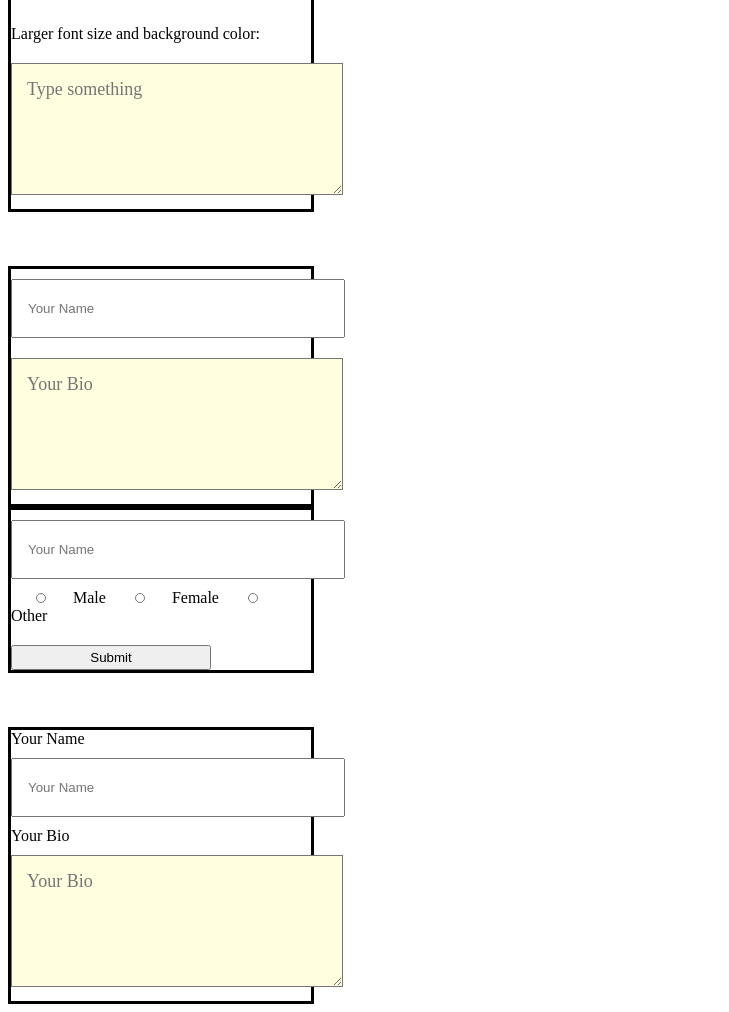
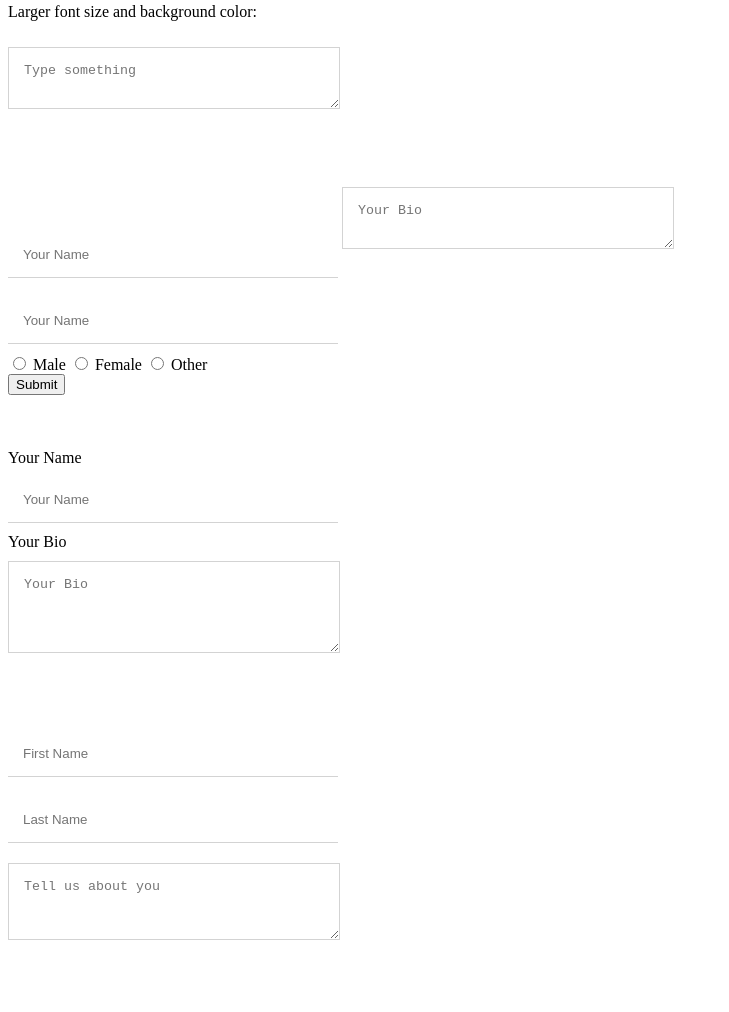
Before and after one commit to satishavarma/programming-practice, a plain HTML site: page html/stylingForms.html in a window 1280 px wide. Shown: the part 245-1257 px from the top of the page, without its empty margins (0-729 px from the left). After the commit the page ends 1207 px from the top, so only its background shows below. Drawn offline with Linux system fonts and the light colour scheme.

Commit message:
Added border for text inputs property

```diff
--- a/css/stylingForms.css
+++ b/css/stylingForms.css
@@ -1,4 +1,4 @@
-p {
+/* p {
     margin: 20px 0 10px;
 }
 #input1 {
@@ -64,4 +64,19 @@ form {
     padding: 15px;
     margin: 10px 0;
     width: 300px;
+  } */
+
+
+
+  input[type="text"], textarea {
+    width: 300px;
+    padding: 15px;
+    margin: 10px 0;
   }
+  input[type="text"] {
+    border: none;
+    border-bottom: 1px solid lightgray;
+  }
+  textarea {
+    border: 1px solid lightgray;
+  }
--- a/html/stylingForms.html
+++ b/html/stylingForms.html
@@ -68,5 +68,23 @@
               <textarea rows="4" placeholder="Your Bio"></textarea>
             </div>
           </form>
+
+
+          <br>
+          <br>
+          <br>
+          <!-- Borders for Text Inputs
+
+
+          Text input fields and textareas have a border by default. But we can change their look using the border property-->
+
+
+          <form>
+            <input type="text" placeholder="First Name">
+            <br>
+            <input type="text" placeholder="Last Name">
+            <br>
+            <textarea rows="3" placeholder="Tell us about you"></textarea>
+          </form>
 </body>
 </html>
```
